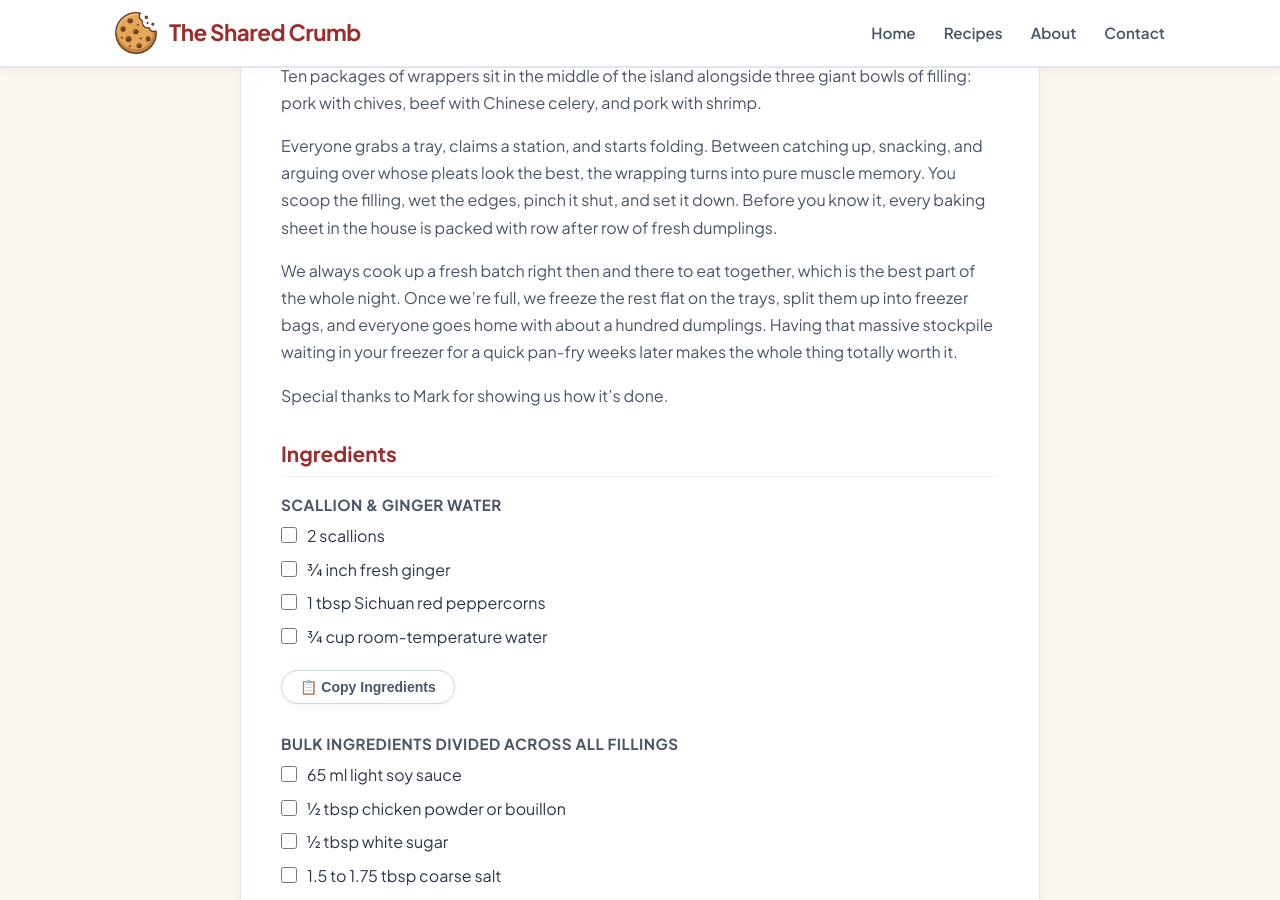
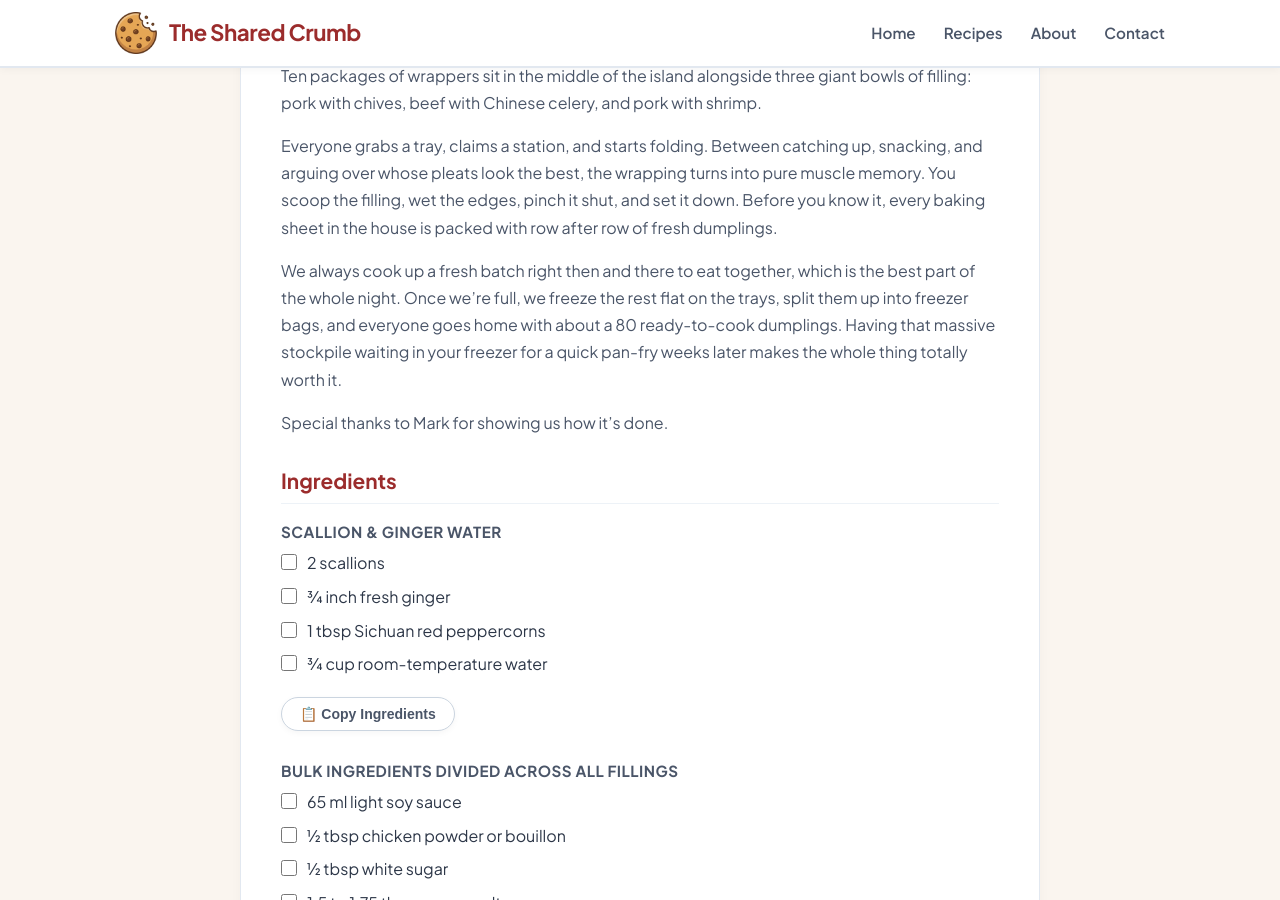
Before and after one commit to TheSharedCrumb/TheSharedCrumb, a Jekyll site: the page built from _recipes/Dumplings_NorthernStyle.md, in a window 1280 px wide and 900 px high, scrolled down 990 px. Built offline with Jekyll 4.4.1, drawn with Linux system fonts in a browser that asks for light colours.

Commit message:
Correct dumpling quantity for freezing
Updated the quantity of dumplings in the freezing process from 'about a hundred' to 'about 80 ready-to-cook dumplings'.

```diff
--- a/_recipes/Dumplings_NorthernStyle.md
+++ b/_recipes/Dumplings_NorthernStyle.md
@@ -18,7 +18,7 @@ Whenever we host a dumpling night, we rotate homes, clear off the counters, and
 
 Everyone grabs a tray, claims a station, and starts folding. Between catching up, snacking, and arguing over whose pleats look the best, the wrapping turns into pure muscle memory. You scoop the filling, wet the edges, pinch it shut, and set it down. Before you know it, every baking sheet in the house is packed with row after row of fresh dumplings.
 
-We always cook up a fresh batch right then and there to eat together, which is the best part of the whole night. Once we're full, we freeze the rest flat on the trays, split them up into freezer bags, and everyone goes home with about a hundred dumplings. Having that massive stockpile waiting in your freezer for a quick pan-fry weeks later makes the whole thing totally worth it.
+We always cook up a fresh batch right then and there to eat together, which is the best part of the whole night. Once we're full, we freeze the rest flat on the trays, split them up into freezer bags, and everyone goes home with about a 80 ready-to-cook dumplings. Having that massive stockpile waiting in your freezer for a quick pan-fry weeks later makes the whole thing totally worth it.
 
 Special thanks to Mark for showing us how it's done.
 
```
